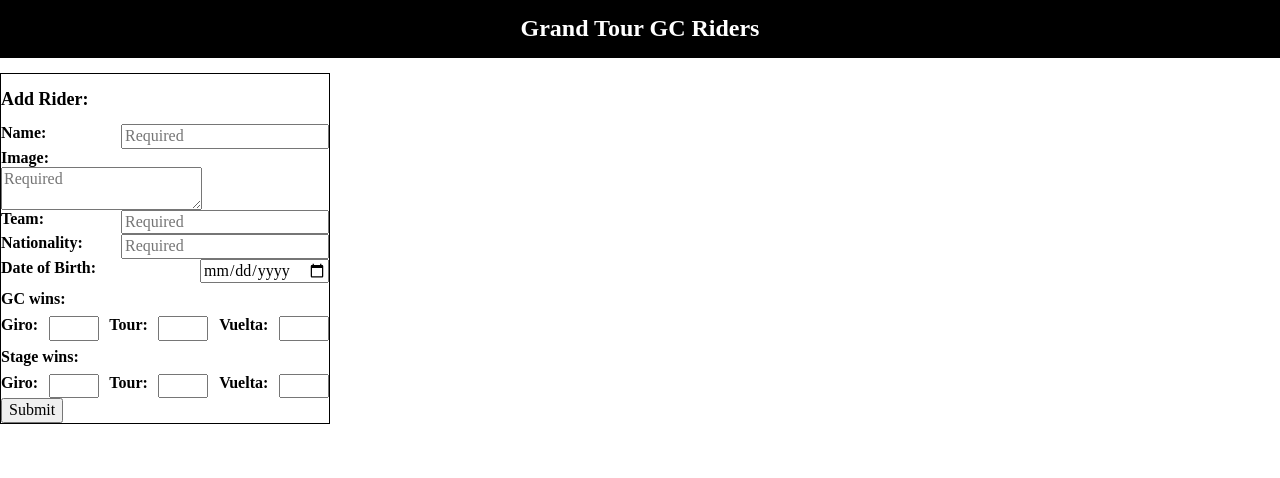
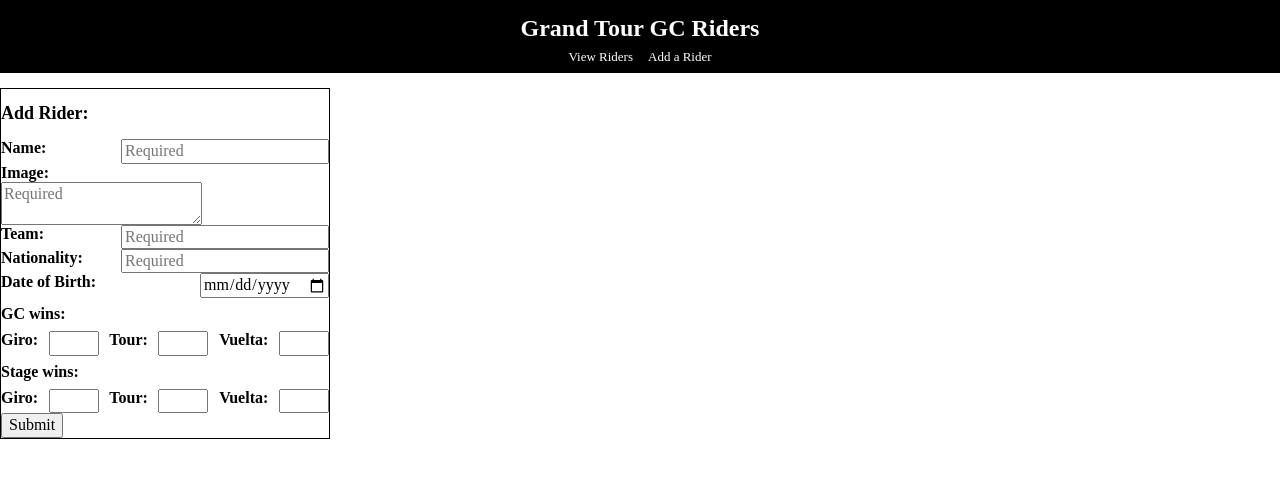
Before and after one commit to albertRowett/grand-tour-gc-riders, a PHP site: page /addRider.php in a window 1280 px wide. Shown: the top 478 px of the page. Run offline with PHP 8.4, Linux system fonts and the light colour scheme.

Commit message:
Added nav links to header to access index + addRider pages

```diff
--- a/css/styles.css
+++ b/css/styles.css
@@ -16,12 +16,29 @@ header {
 h1 {
   font-size: x-large;
   text-align: center;
-  margin: 15px;
+  margin: 15px 0 7.5px 0;
+}
+
+nav {
+  display: flex;
+  justify-content: center;
+  gap: 15px;
+  margin: 7.5px 0;
+}
+
+a {
+  text-decoration: none;
+  color: white;
+  font-size: small;
+}
+
+a:hover {
+  text-decoration: underline;
 }
 
 .ridersContainer {
   position: absolute;
-  top: 57.6px;
+  top: 72.55px;
   display: flex;
   flex-wrap: wrap;
   justify-content: center;
@@ -64,7 +81,7 @@ p {
 
 .addRiderForm {
   position: absolute;
-  top: 57.6px;
+  top: 72.55px;
   width: 330px;
   margin: 15px auto;
   border: 1px solid black;
--- a/src/HTML/PageContents/AddRiderHtml.php
+++ b/src/HTML/PageContents/AddRiderHtml.php
@@ -12,6 +12,10 @@ class AddRiderHtml
         <body>
             <header>
                 <h1>Grand Tour GC Riders</h1>
+                <nav>
+                    <a href='index.php'>View Riders</a>
+                    <a href='addRider.php'>Add a Rider</a>
+                </nav>
             </header>
 
             <form class='addRiderForm'>
--- a/src/HTML/PageContents/IndexHtml.php
+++ b/src/HTML/PageContents/IndexHtml.php
@@ -21,6 +21,10 @@ class IndexHtml
         <body>
             <header>
                 <h1>Grand Tour GC Riders</h1>
+                <nav>
+                    <a href='index.php'>View Riders</a>
+                    <a href='addRider.php'>Add a Rider</a>
+                </nav>
             </header>
             <div class='ridersContainer'>
         ";
```
